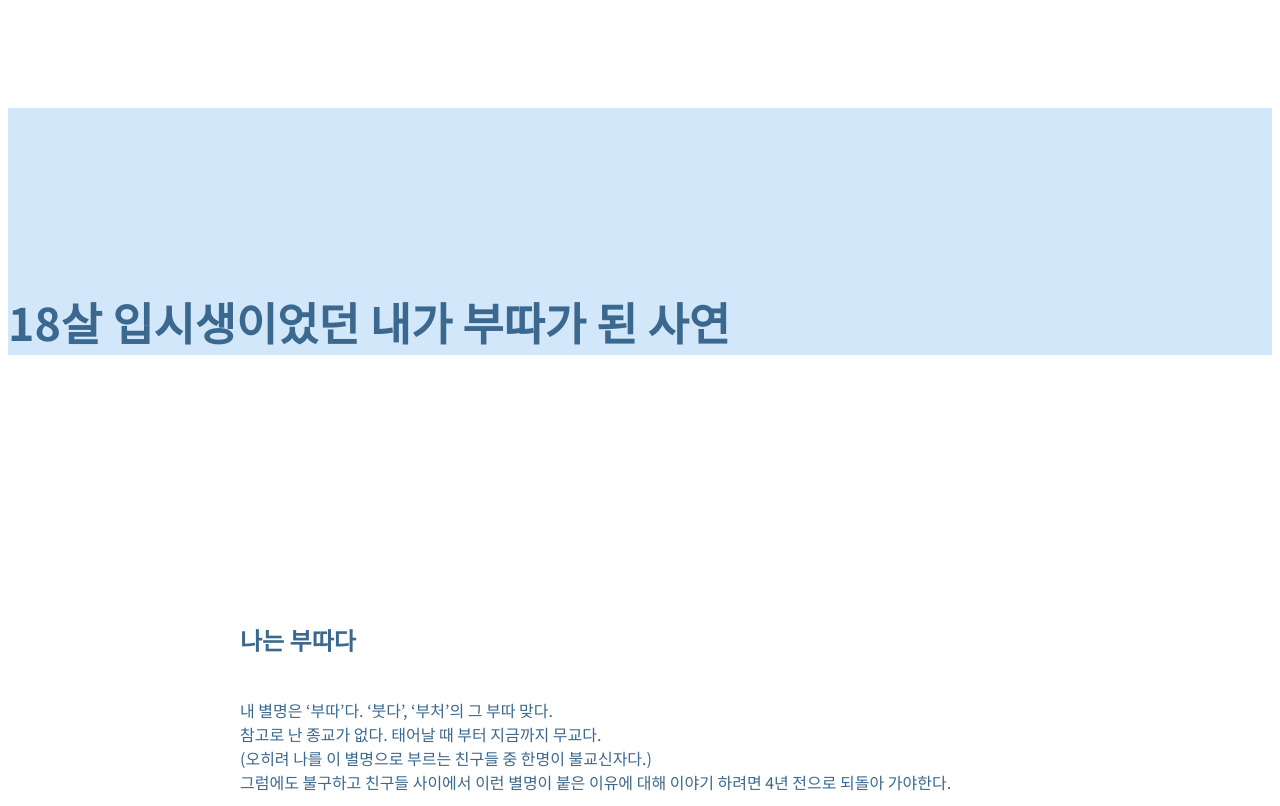
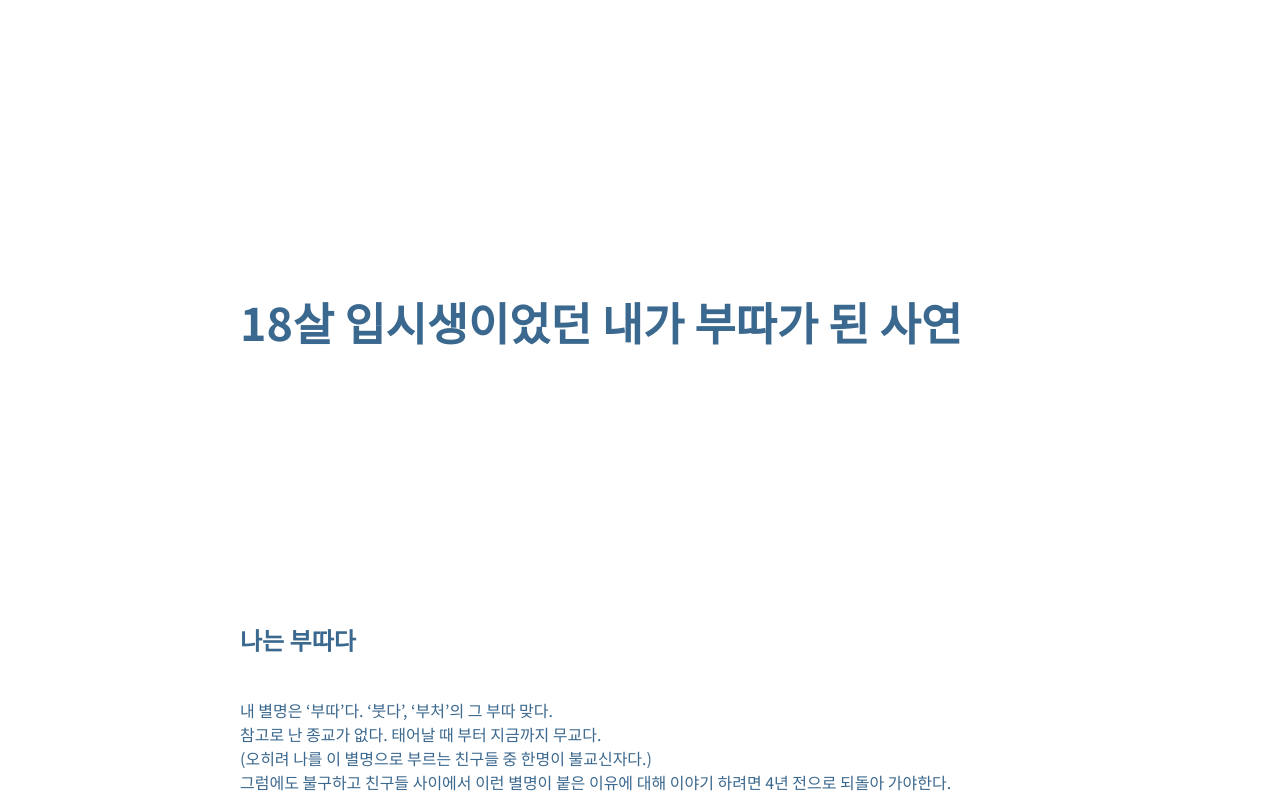
Before and after one commit to usernamesoeun/2024, a plain HTML site: page index.html in a window 1280 px wide. Shown: the top 806 px of the page. Drawn offline with Linux system fonts and the light colour scheme.

Commit message:
Add files via upload

```diff
--- a/index.html
+++ b/index.html
@@ -40,8 +40,8 @@
 	</head>
 	<body>
 		<nav></nav>
-		<header>
-		<h1 class="color2">18살 입시생이었던 내가 부따가 된 사연</h1>
+		<header class="wrap">
+		<h1>18살 입시생이었던 내가 부따가 된 사연</h1>
 		<p>
 		</header>
 			<section>
```
